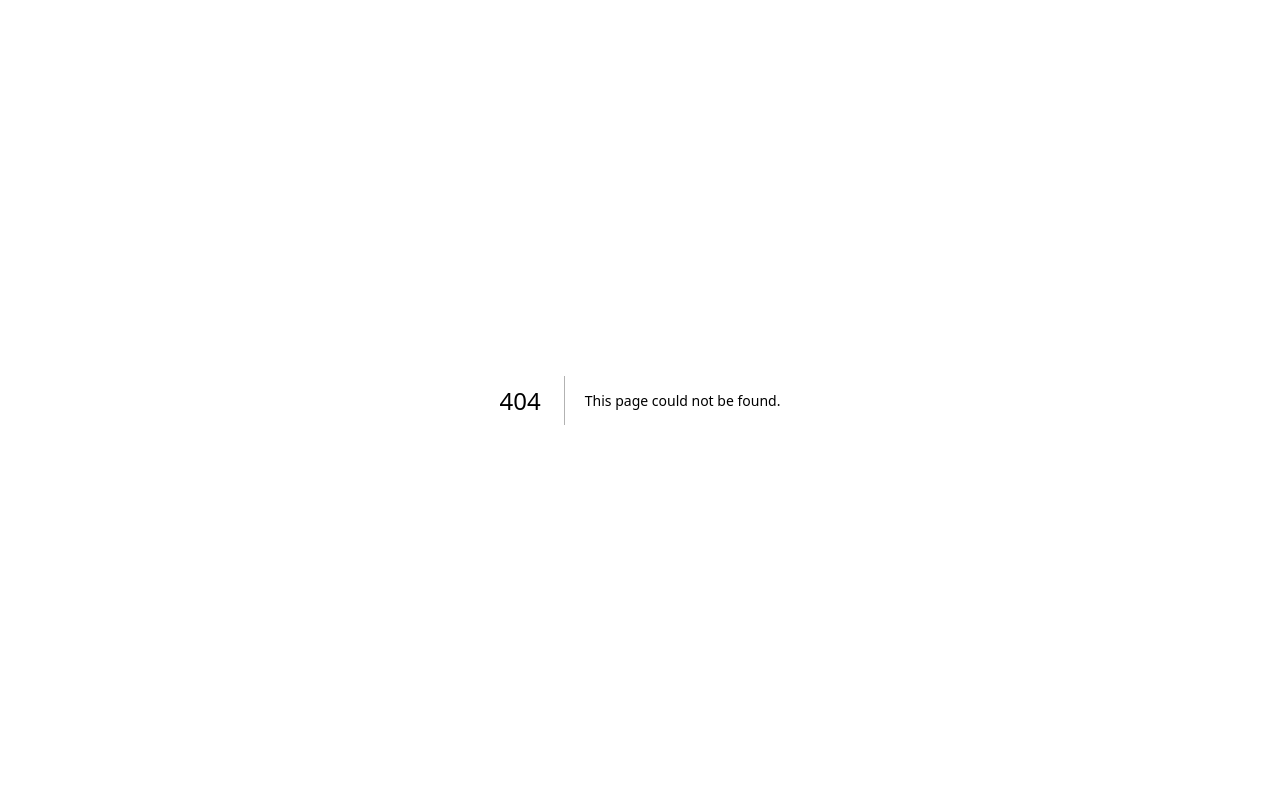
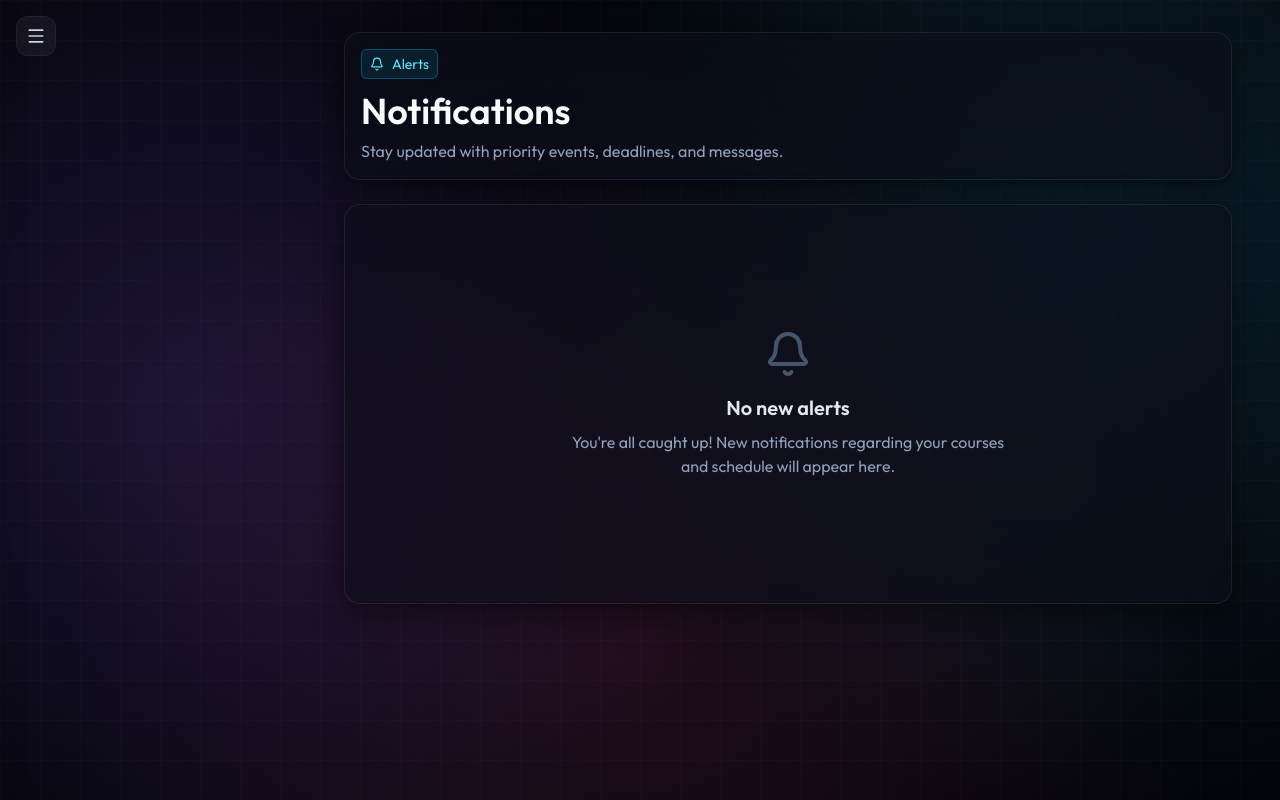
Before and after one commit to chavanpramod-ui/NextGen, a Next.js app: page /alerts in a window 1280 px wide. Before the commit this address had no page. Built offline with nearby package versions, Linux system fonts and the light colour scheme.

Commit message:
Fix sidebar positioning and add placeholder pages

```diff
--- /dev/null
+++ b/app/alerts/page.tsx
@@ -0,0 +1,30 @@
+import { Bell } from 'lucide-react';
+
+export default function AlertsPage() {
+  return (
+    <div className="mx-auto flex w-full max-w-[1500px] flex-col gap-6 px-4 py-4 sm:px-6 lg:px-8">
+      <header className="dashboard-panel flex flex-col gap-4 p-4 lg:flex-row lg:items-center lg:justify-between">
+        <div className="min-w-0">
+          <div className="flex flex-wrap items-center gap-2 text-sm text-slate-400">
+            <span className="flex items-center gap-2 rounded-md border border-cyan-400/30 bg-cyan-400/10 px-2 py-1 text-cyan-300">
+              <Bell size={14} />
+              Alerts
+            </span>
+          </div>
+          <h1 className="mt-3 text-3xl font-semibold tracking-normal text-slate-50 md:text-4xl">
+            Notifications
+          </h1>
+          <p className="mt-2 max-w-2xl text-sm leading-6 text-slate-400 md:text-base">
+            Stay updated with priority events, deadlines, and messages.
+          </p>
+        </div>
+      </header>
+
+      <div className="dashboard-panel p-8 text-center flex flex-col items-center justify-center min-h-[400px]">
+        <Bell size={48} className="text-slate-600 mb-4" />
+        <h2 className="text-xl font-semibold text-slate-200">No new alerts</h2>
+        <p className="text-slate-400 mt-2 max-w-md">You're all caught up! New notifications regarding your courses and schedule will appear here.</p>
+      </div>
+    </div>
+  );
+}
--- /dev/null
+++ b/app/courses/page.tsx
@@ -0,0 +1,30 @@
+import { BookOpen } from 'lucide-react';
+
+export default function CoursesPage() {
+  return (
+    <div className="mx-auto flex w-full max-w-[1500px] flex-col gap-6 px-4 py-4 sm:px-6 lg:px-8">
+      <header className="dashboard-panel flex flex-col gap-4 p-4 lg:flex-row lg:items-center lg:justify-between">
+        <div className="min-w-0">
+          <div className="flex flex-wrap items-center gap-2 text-sm text-slate-400">
+            <span className="flex items-center gap-2 rounded-md border border-cyan-400/30 bg-cyan-400/10 px-2 py-1 text-cyan-300">
+              <BookOpen size={14} />
+              Courses
+            </span>
+          </div>
+          <h1 className="mt-3 text-3xl font-semibold tracking-normal text-slate-50 md:text-4xl">
+            Learning Catalog
+          </h1>
+          <p className="mt-2 max-w-2xl text-sm leading-6 text-slate-400 md:text-base">
+            Explore available courses and manage your learning tracks.
+          </p>
+        </div>
+      </header>
+
+      <div className="dashboard-panel p-8 text-center flex flex-col items-center justify-center min-h-[400px]">
+        <BookOpen size={48} className="text-slate-600 mb-4" />
+        <h2 className="text-xl font-semibold text-slate-200">Courses section under development</h2>
+        <p className="text-slate-400 mt-2 max-w-md">We are currently building this section. Soon you will be able to browse all available modules and tracks here.</p>
+      </div>
+    </div>
+  );
+}
--- a/app/layout.tsx
+++ b/app/layout.tsx
@@ -1,6 +1,7 @@
 import type { Metadata } from "next";
 import { Inter, Outfit } from "next/font/google";
 import "./globals.css";
+import { Sidebar } from "@/components/Sidebar";
 
 const inter = Inter({ subsets: ["latin"], variable: "--font-inter" });
 const outfit = Outfit({ subsets: ["latin"], variable: "--font-outfit" });
@@ -17,7 +18,14 @@ export default function RootLayout({
 }>) {
   return (
     <html lang="en" className={`h-full antialiased ${inter.variable} ${outfit.variable}`}>
-      <body className="min-h-full flex flex-col">{children}</body>
+      <body className="h-screen overflow-hidden bg-[var(--background)] text-slate-100 selection:bg-cyan-400/30">
+        <div className="dashboard-shell h-full">
+          <Sidebar />
+          <main className="min-w-0 flex-1 overflow-y-auto">
+            {children}
+          </main>
+        </div>
+      </body>
     </html>
   );
 }
--- a/app/page.tsx
+++ b/app/page.tsx
@@ -235,11 +235,6 @@ export default function Dashboard() {
   const tasksRemaining = courses.filter(c => c.progress < 100).length;
 
   return (
-    <div className="min-h-screen bg-[var(--background)] text-slate-100 selection:bg-cyan-400/30">
-      <div className="dashboard-shell">
-        <Sidebar />
-
-        <main className="min-w-0 flex-1">
     <div className="mx-auto flex w-full max-w-[1500px] flex-col gap-6 px-4 py-4 sm:px-6 lg:px-8">
       <header className="dashboard-panel flex flex-col gap-4 p-4 lg:flex-row lg:items-center lg:justify-between">
         <div className="min-w-0">
@@ -328,8 +323,5 @@ export default function Dashboard() {
         </div>
       </Suspense>
     </div>
-        </main>
-      </div>
-    </div>
   );
 }
--- /dev/null
+++ b/app/progress/page.tsx
@@ -0,0 +1,30 @@
+import { BarChart2 } from 'lucide-react';
+
+export default function ProgressPage() {
+  return (
+    <div className="mx-auto flex w-full max-w-[1500px] flex-col gap-6 px-4 py-4 sm:px-6 lg:px-8">
+      <header className="dashboard-panel flex flex-col gap-4 p-4 lg:flex-row lg:items-center lg:justify-between">
+        <div className="min-w-0">
+          <div className="flex flex-wrap items-center gap-2 text-sm text-slate-400">
+            <span className="flex items-center gap-2 rounded-md border border-cyan-400/30 bg-cyan-400/10 px-2 py-1 text-cyan-300">
+              <BarChart2 size={14} />
+              Progress
+            </span>
+          </div>
+          <h1 className="mt-3 text-3xl font-semibold tracking-normal text-slate-50 md:text-4xl">
+            Performance & Stats
+          </h1>
+          <p className="mt-2 max-w-2xl text-sm leading-6 text-slate-400 md:text-base">
+            Detailed analytics and learning metrics to track your journey.
+          </p>
+        </div>
+      </header>
+
+      <div className="dashboard-panel p-8 text-center flex flex-col items-center justify-center min-h-[400px]">
+        <BarChart2 size={48} className="text-slate-600 mb-4" />
+        <h2 className="text-xl font-semibold text-slate-200">Analytics are syncing</h2>
+        <p className="text-slate-400 mt-2 max-w-md">Your detailed performance charts and progression metrics will appear here once the data is processed.</p>
+      </div>
+    </div>
+  );
+}
--- /dev/null
+++ b/app/settings/page.tsx
@@ -0,0 +1,30 @@
+import { Settings } from 'lucide-react';
+
+export default function SettingsPage() {
+  return (
+    <div className="mx-auto flex w-full max-w-[1500px] flex-col gap-6 px-4 py-4 sm:px-6 lg:px-8">
+      <header className="dashboard-panel flex flex-col gap-4 p-4 lg:flex-row lg:items-center lg:justify-between">
+        <div className="min-w-0">
+          <div className="flex flex-wrap items-center gap-2 text-sm text-slate-400">
+            <span className="flex items-center gap-2 rounded-md border border-cyan-400/30 bg-cyan-400/10 px-2 py-1 text-cyan-300">
+              <Settings size={14} />
+              Settings
+            </span>
+          </div>
+          <h1 className="mt-3 text-3xl font-semibold tracking-normal text-slate-50 md:text-4xl">
+            Account Preferences
+          </h1>
+          <p className="mt-2 max-w-2xl text-sm leading-6 text-slate-400 md:text-base">
+            Manage your profile, theme, and application preferences.
+          </p>
+        </div>
+      </header>
+
+      <div className="dashboard-panel p-8 text-center flex flex-col items-center justify-center min-h-[400px]">
+        <Settings size={48} className="text-slate-600 mb-4" />
+        <h2 className="text-xl font-semibold text-slate-200">Settings panel coming soon</h2>
+        <p className="text-slate-400 mt-2 max-w-md">You will soon be able to configure your personal details, workspace, and integrations right from this page.</p>
+      </div>
+    </div>
+  );
+}
--- a/components/Sidebar.tsx
+++ b/components/Sidebar.tsx
@@ -3,6 +3,7 @@
 import { useState } from 'react';
 import { motion } from 'framer-motion';
 import Link from 'next/link';
+import { usePathname } from 'next/navigation';
 import {
   BarChart2,
   Bell,
@@ -15,14 +16,15 @@ import {
 } from 'lucide-react';
 
 const navItems = [
-  { label: 'Dashboard', href: '#', icon: Home, active: true },
-  { label: 'Courses', href: '#', icon: BookOpen, active: false },
-  { label: 'Progress', href: '#', icon: BarChart2, active: false },
-  { label: 'Alerts', href: '#', icon: Bell, active: false },
-  { label: 'Settings', href: '#', icon: Settings, active: false },
+  { label: 'Dashboard', href: '/', icon: Home },
+  { label: 'Courses', href: '/courses', icon: BookOpen },
+  { label: 'Progress', href: '/progress', icon: BarChart2 },
+  { label: 'Alerts', href: '/alerts', icon: Bell },
+  { label: 'Settings', href: '/settings', icon: Settings },
 ];
 
 export function Sidebar() {
+  const pathname = usePathname();
   const [isOpen, setIsOpen] = useState(false);
   const [isCollapsed, setIsCollapsed] = useState(false);
 
@@ -64,13 +66,15 @@ export function Sidebar() {
         {navItems.map((item) => {
           const Icon = item.icon;
 
+          const isActive = pathname === item.href;
+
           return (
             <Link
               key={item.label}
               href={item.href}
               title={item.label}
               className={`group flex items-center gap-3 rounded-lg border px-3 py-2.5 text-sm font-medium transition-colors ${
-                item.active
+                isActive
                   ? 'border-cyan-300/20 bg-cyan-300/10 text-cyan-100'
                   : 'border-transparent text-slate-400 hover:border-slate-800 hover:bg-slate-900 hover:text-slate-100'
               }`}
@@ -78,7 +82,7 @@ export function Sidebar() {
             >
               <Icon size={18} className="shrink-0" />
               {!isCollapsed && <span className="truncate">{item.label}</span>}
-              {item.active && !isCollapsed && (
+              {isActive && !isCollapsed && (
                 <span className="ml-auto h-1.5 w-1.5 rounded-full bg-cyan-300" />
               )}
             </Link>
@@ -132,7 +136,7 @@ export function Sidebar() {
           width: isCollapsed ? 88 : 280,
         }}
         transition={{ type: 'spring', stiffness: 260, damping: 28 }}
-        className="dashboard-panel fixed left-4 top-4 z-50 h-[calc(100vh-2rem)] p-4 lg:sticky lg:left-auto lg:top-4 lg:z-20 lg:translate-x-0"
+        className="dashboard-panel fixed left-4 top-4 z-50 h-[calc(100vh-2rem)] p-4 lg:relative lg:left-auto lg:top-auto lg:z-20 lg:translate-x-0"
       >
         {navigation}
       </motion.aside>
```
Lines whose indentation alone changed are shown as unchanged.
